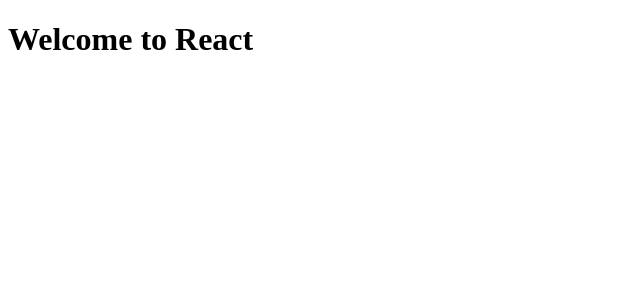
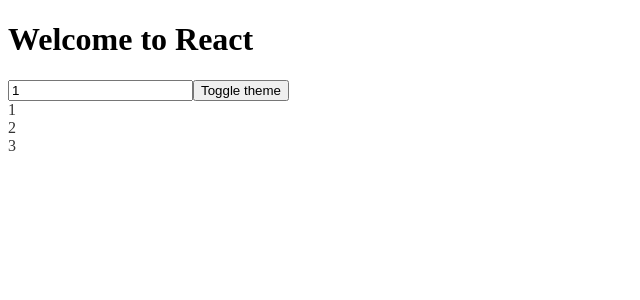
Before and after one commit to mofahsan/my-react-boilerplate, a React (Create React App) app: page / in a window 1280 px wide. Shown: the top 300 px of the page, without its empty margins (0-640 px from the left). Built offline with nearby package versions, Linux system fonts and the light colour scheme.

Commit message:
useCallback problem statement

```diff
--- a/src/App.js
+++ b/src/App.js
@@ -1,9 +1,12 @@
 
+import UseCallback from "./UseCallback";
 
 function App() {
   return (
     <div className="App">
       <h1>Welcome to React </h1>
+      <UseCallback/>
+
     </div>
   );
 }
--- /dev/null
+++ b/src/List.js
@@ -0,0 +1,11 @@
+import { useEffect, useState } from "react";
+
+export default function List({getItems}){
+   const [items,setItems] = useState([])
+    useEffect(()=>{
+        setItems(getItems())
+        console.log('updating items')
+    },[getItems])
+
+    return items.map(item => <div key={item}>{item}</div>)
+}
--- /dev/null
+++ b/src/UseCallback.jsx
@@ -0,0 +1,31 @@
+import { useCallback, useState } from "react"
+import List from "./List"
+
+
+// the main difference between useMemo and useCallback is useMemo returns values while useCallBack returns a function
+
+
+export default function UseCallback(){
+    const [number,setNumber] = useState(1)
+    const [dark,setDark] = useState(false)
+
+    //problem :- without useCallback even when theme changes list useEffect was running consoling updating items because  component rerender and a different getItems function is created each time and passed causing list useEffect to run
+    const getItems=()=>{
+        return [number , number + 1 , number + 2]
+    }
+
+    const theme = {
+        backgroundColor: dark ? '#333' : '#FFF',
+        color: dark ? '#FFF' : '#333'
+    }
+
+    return (
+        <div style={theme}>
+        <input type='number' value = {number}
+        onChange={e => setNumber(parseInt(e.target.value))}
+        />
+        <button onClick={()=>setDark(prevDark => !prevDark )} > Toggle theme</button>
+        <List getItems={getItems} />
+        </div>
+    )
+}
```
